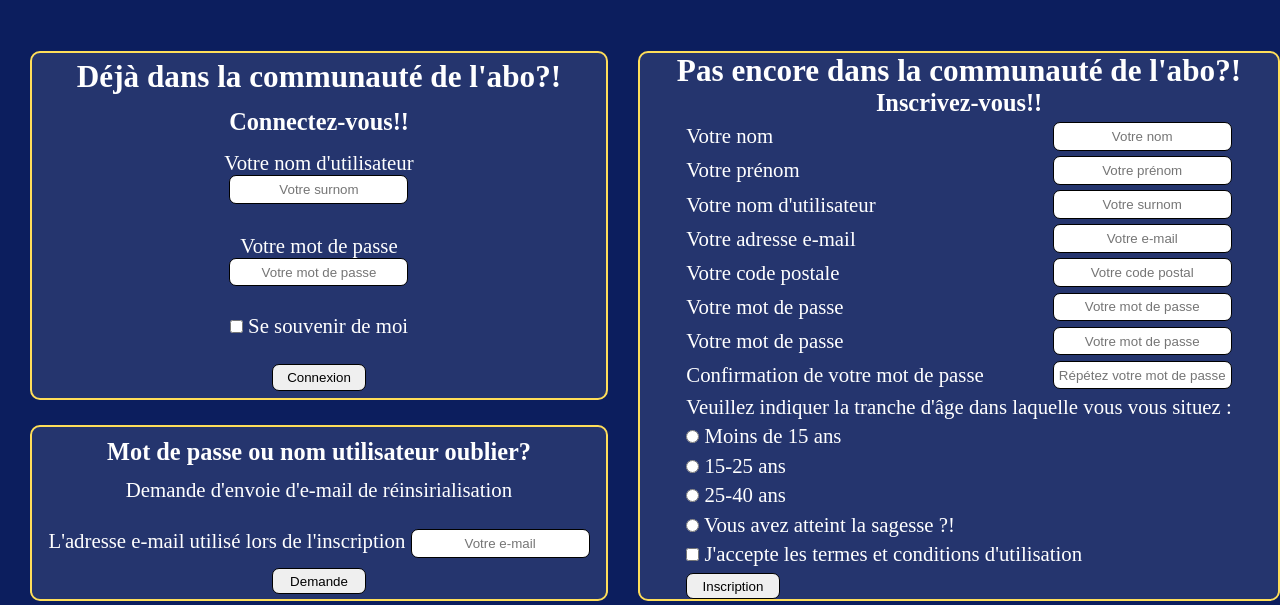
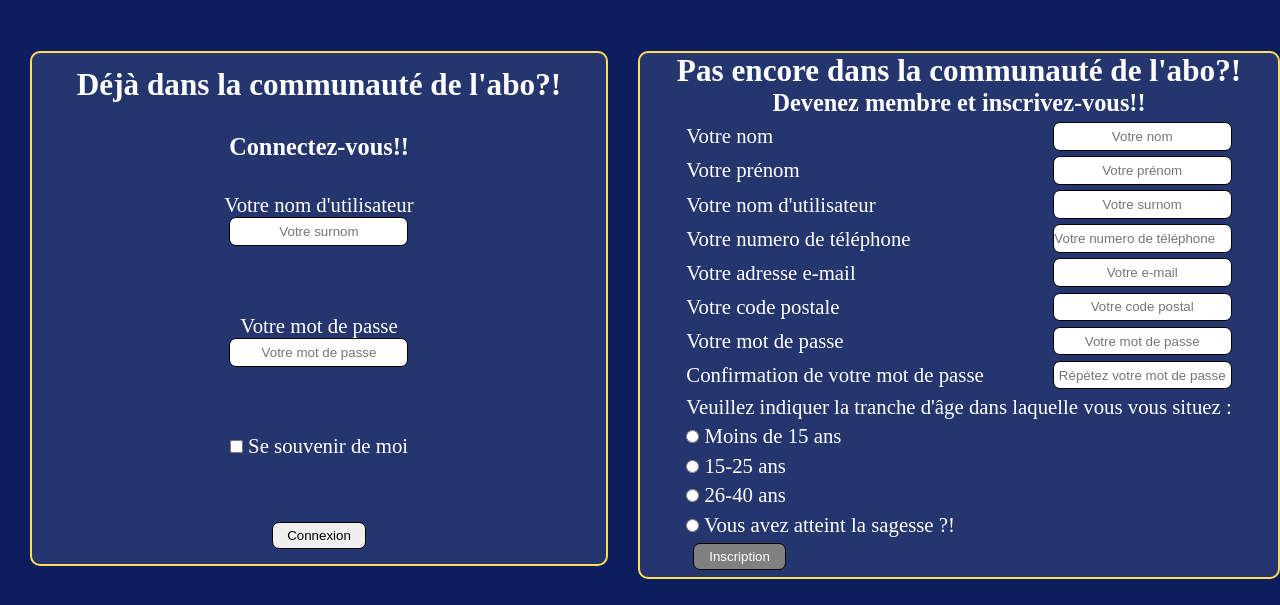
Before and after one commit to albancardon/projet-mediacity_PHP-en-cour, a PHP site: page /mediacity-page06-contact.php in a window 1280 px wide. Shown: the part 678-1283 px from the top of the page. Run offline with PHP 8.4, Linux system fonts and the light colour scheme; grey boxes are pictures that could not be loaded.

Commit message:
Add connexion and register

```diff
--- a/asset/!reste a faire.txt
+++ b/asset/!reste a faire.txt
@@ -1,9 +1,10 @@
+-creation de compte
 -connexion
--creation de compte
 -acces page en foction du type de compte
 -page ajout site
 -page d'acceuil
 -page bibliotheque film
+-bdd serie
 -page serie
--bdd serie
 -page bibliotheque serie
+-créer un captcha pour la connexion et pour l'inscription
--- a/mediacity-page06-contact.php
+++ b/mediacity-page06-contact.php
@@ -1,9 +1,17 @@
 <?php
+$insc = (isset($_GET['insc']) && !empty($_GET['insc'])) ? htmlspecialchars($_GET['insc']) : null;
+if (isset($insc)&& $insc == "ok"){
+    echo'
+        <script language=javascript>
+            alert(\'Inscription effectuer!\');
+        </script> ';
+}
+
 include_once 'PHP/head.php'
 ?>
 <body id="page06">
 <?php
-include_once 'PHP/header.php'
+include_once 'PHP/header.php';
 ?>
 <main>
     <!--header du main page-06-->
@@ -22,111 +30,98 @@ include_once 'PHP/header.php'
         </div>
         <img  class="image-cinema" src="img/page-06-contact/Sortiescinemapoursonge.png" alt="image sortie au cinema">
     </section>
+
     <!--centre du main page-06-->
     <section class="box-general-connexion">
         <article class="box-connexion">
             <div class="login boite-formulaire">
                 <h2 class="titre-h2">Déjà dans la communauté de l'abo?!</h2>
                 <h3>Connectez-vous!!</h3>
-                <form class="formulaire-connexion" action="page-connexion.php" method="post">
+                <form class="formulaire-connexion">
+                <!-- action="php/treatment-user/mediacity-connexion.php" method="POST" -->
                     <p class="champ">
-                        <label for="pseudo">Votre nom d'utilisateur</label>
-                        <input class="zone-remplir" type="text" name="pseudo" id="pseudo" placeholder="Votre surnom" required />
+                        <label for="pseudoConn">Votre nom d'utilisateur</label>
+                        <input class="zone-remplir" type="text" name="pseudoConn" id="pseudoConn" placeholder="Votre surnom" autocomplete="nouveau mot de passe" required />
                     </p>
                     <p class="champ">
-                        <label for="password">Votre mot de passe</label>
-                        <input class="zone-remplir" type="password" name="password" id="password" placeholder="Votre mot de passe" required />
+                        <label for="passConn">Votre mot de passe</label>
+                        <input class="zone-remplir" type="password" name="passConn" id="passConn" placeholder="Votre mot de passe" autocomplete="on" required />
                     </p>
                     <p>
-                        <input class="checkbox" type="checkbox" name="checkbox1" id="checkbox1" required />
-                        <label class="checkbox" for="checkbox1">Se souvenir de moi</label>
+                        <input class="checkbox" type="checkbox" name="checkbox" id="checkbox"/>
+                        <label class="checkbox" for="checkbox">Se souvenir de moi</label>
                     </p>
-                    <input class="validation" type="submit" value="Connexion">
+                    <input class="validation" type="submit" value="Connexion" id="btn-conn">
                     <!--mettre un capcha ici-->
                 </form>
             </div>
-            <div class="reinitialisation boite-formulaire">
-                <div class="formulaire-mdp-oublier">
-                    <h3>
-                        Mot de passe ou nom utilisateur oublier?
-                    </h3>
-                    <p>
-                        Demande d'envoie d'e-mail de réinsirialisation
-                    </p>
-                </div>
-                <form class="champ-mdp-oublier">
-                    <p>
-                        <label for="email">L'adresse e-mail utilisé lors de l'inscription</label>
-                        <input class="zone-remplir" type="email" name="email" id="email" placeholder="Votre e-mail" required />
-                    </p>
-                    <input class="validation" type="submit" value="Demande">
-                </form>
-            </div>
         </article>
+
         <article class="box-inscription boite-formulaire">
             <h2 class="titre-h2">Pas encore dans la communauté de l'abo?!</h2>
-            <h3>Inscrivez-vous!!</h3>
-            <form action="page-inscription.php" method="post">
+            <h3>Devenez membre et inscrivez-vous!!</h3>
+            <form action="php/treatment-user/mediacity-inscription.php" method="post">
                 <p class="champ-inscription">
                     <label class="intitule" for="nom">Votre nom </label>
-                    <input class="zone-remplir" type="text" name="nom" id="nom" placeholder="Votre nom" required />
+                    <input class="zone-remplir" type="text" name="nom" id="nom" placeholder="Votre nom" pattern="[A-Za-z0-9\u00c0-\u00ff]{3,20}" required />
                 </p>
                 <p class="champ-inscription">
                     <label for="prenom">Votre prénom </label>
-                    <input class="zone-remplir" type="text" name="prenom" id="prenom" placeholder="Votre prénom" required />
+                    <input class="zone-remplir" type="text" name="prenom" id="prenom" placeholder="Votre prénom" pattern="[A-Za-z0-9\u00c0-\u00ff]{3,20}" required />
                 </p>
                 <p class="champ-inscription">
                     <label for="pseudo">Votre nom d'utilisateur</label>
-                    <input class="zone-remplir" type="text" name="pseudo" id="pseudo" placeholder="Votre surnom" required />
+                    <input class="zone-remplir" type="text" name="pseudo" id="pseudo" placeholder="Votre surnom" pattern="[A-Za-z0-9\u00c0-\u00ff]{3,20}" required />
                 </p>
                 <p class="champ-inscription">
-                    <label for="email1">Votre adresse e-mail</label>
-                    <input class="zone-remplir" type="email" name="email1" id="email1" placeholder="Votre e-mail" required />
+                    <label for="tel">Votre numero de téléphone</label>
+                    <input class="zone-remplir" type="number" name="tel" id="tel" placeholder="Votre numero de téléphone" pattern="[0-9]{3,20}" required />
+                </p>
+                <p class="champ-inscription">
+                    <label for="mail">Votre adresse e-mail</label>
+                    <input class="zone-remplir" type="email" name="mail" id="mail" placeholder="Votre e-mail" required />
                 </p>
                 <p class="champ-inscription">
                     <label for="codePostal">Votre code postale</label>
-                    <input class="zone-remplir" type="text" name="codePostal" id="codePostal" placeholder="Votre code postal" required />
+                    <input class="zone-remplir" type="text" name="codePostal" id="codePostal" placeholder="Votre code postal" pattern="[A-Za-z0-9]{3,10}" required />
                 </p>
                 <p class="champ-inscription">
-                    <label for="password">Votre mot de passe</label>
-                    <input class="zone-remplir" type="password" name="password" id="password" placeholder="Votre mot de passe" required />
+                    <label for="pass">Votre mot de passe</label>
+                    <input class="zone-remplir" type="password" name="pass" id="pass" placeholder="Votre mot de passe" pattern="[A-Za-z0-9_$]{2,}" required />
                 </p>
                 <p class="champ-inscription">
-                    <label for="password">Votre mot de passe</label>
-                    <input class="zone-remplir" type="password" name="password" id="password" placeholder="Votre mot de passe" required />
-                </p>
-                <p class="champ-inscription">
-                    <label for="password1">Confirmation de votre mot de passe</label>
-                    <input class="zone-remplir" type="password" name="password1" id="password1" placeholder="Répétez votre mot de passe" required />
+                    <label for="pass1">Confirmation de votre mot de passe</label>
+                    <input class="zone-remplir" type="password" name="" id="pass1" placeholder="Répétez votre mot de passe" pattern="[A-Za-z0-9_$]{2,}" required />
                 </p>
                 <p class="zone-age">
                     Veuillez indiquer la tranche d'âge dans laquelle vous vous situez :
                 </p>
                 <p class="zone-age">
-                <input class="checkbox" type="radio" name="age" value="age-moins15" id="age-moins15" />
-                <label class="checkbox" for="age-moins15">Moins de 15 ans</label>
+                <input class="checkbox" type="radio" name="age" value="m15" id="m15" />
+                <label class="checkbox" for="m15">Moins de 15 ans</label>
                 </p>
                 <p class="zone-age">
-                <input class="checkbox" type="radio" name="age" value="age-entre15-25" id="age-entre15-25" />
-                <label class="checkbox" for="age-entre15-25">15-25 ans</label>
+                <input class="checkbox" type="radio" name="age" value="15-25" id="15-25" />
+                <label class="checkbox" for="15-25">15-25 ans</label>
                 </p>
                 <p class="zone-age">
-                    <input class="checkbox" type="radio" name="age" value="age-entre25-40" id="age-entre25-40" />
-                    <label class="checkbox" for="age-entre25-40">25-40 ans</label>
+                    <input class="checkbox" type="radio" name="age" value="26-40" id="26-40" />
+                    <label class="checkbox" for="26-40">26-40 ans</label>
                 </p>
                 <p class="zone-age">
-                    <input class="checkbox" type="radio" name="age" value="age-plus40" id="age-plus40" required/>
-                    <label class="checkbox" for="age-plus40">Vous avez atteint la sagesse ?!</label>
+                    <input class="checkbox" type="radio" name="age" value="p40" id="p40" required/>
+                    <label class="checkbox" for="p40">Vous avez atteint la sagesse ?!</label>
                 </p>
-                <p class="zone-age">
-                    <input class="checkbox" type="checkbox" name="checkbox2" id="checkbox2" required />
+                <!-- <p class="zone-age">
+                    <input class="checkbox" type="checkbox" name="" id="checkbox2" required />
                     <label class="checkbox" for="checkbox2">J'accepte les termes et conditions d'utilisation</label>
-                </p>
+                </p> -->
                 <!--mettre un capcha ici-->
-                <input class="validation" type="submit" value="Inscription">
+                <input class="btn validation" id="btn-inscr" type="submit" value="Inscription">
             </form>
         </article>
     </section>
+
     <!-- partie avis page-06-->
     <section class="section-bas-page-06">
         <article class="box-image-tele">
@@ -150,7 +145,8 @@ include_once 'PHP/header.php'
         </article>
     </section>
 </main>
+
+<script src="script/Javascript-page06.js" defer></script>
 <?php
-include_once 'PHP/slogan.php';
 include_once 'PHP/footer.php';
 ?>
--- a/mediacity-page09-gestion-base-donnee.php
+++ b/mediacity-page09-gestion-base-donnee.php
@@ -45,7 +45,7 @@ include_once 'PHP/header.php'
         <div id="js___posterFilm" class="affiche_container">
         </div>
     </article>
-    <form action="/php_projet-CDA/99.mediacity/projet-mediacity_PHP-en-cour/PHP/treatment/mediacity-ajout-media-BDD.php"  method="get">
+    <form action="/php_projet-CDA/99.mediacity/projet-mediacity_PHP-en-cour/PHP/treatment-gestion-BDD/mediacity-ajout-media-BDD.php"  method="get">
         <input id="id-selection" type="text" name="id"/>
         <input id="titre-selection" type="text" name="titre"/>
         <input id="type-selection" type="text" name="type" value="film"/>
@@ -72,7 +72,7 @@ include_once 'PHP/header.php'
     </article>
     <article id="aside09__select-action" class="invisibility">
         <h2>Que voulez vous faire?</h2>
-        <form action="/php_projet-CDA/99.mediacity/projet-mediacity_PHP-en-cour/PHP/treatment/medicity-modif-quantite-BDD.php"  method="get" class="boite-formulaire action__boxAction">
+        <form action="/php_projet-CDA/99.mediacity/projet-mediacity_PHP-en-cour/PHP/treatment-gestion-BDD/medicity-modif-quantite-BDD.php"  method="get" class="boite-formulaire action__boxAction">
             <input id="titreRecherche" type="text" name="id"/>
             <div class="boxAction_contain">
                 <label for="modifNbCopie">
@@ -89,7 +89,7 @@ include_once 'PHP/header.php'
             </div>
             <button class="btn btn-new-media" id="btn-valider-modifNb">Valider</button>
         </form>
-        <form action="/php_projet-CDA/99.mediacity/projet-mediacity_PHP-en-cour/PHP/treatment/medicity-modif-quantite-BDD.php"  method="get" class="boite-formulaire action__boxAction">
+        <form action="/php_projet-CDA/99.mediacity/projet-mediacity_PHP-en-cour/PHP/treatment-gestion-BDD/medicity-modif-quantite-BDD.php"  method="get" class="boite-formulaire action__boxAction">
             <input id="titreRecherche1" type="text" name="id"/>
             <div class="boxAction_contain">
                 <label for="supprimerMedia">
--- a/script/Javascript-page09.js
+++ b/script/Javascript-page09.js
@@ -242,7 +242,7 @@ function recupLinkPoster (){
     filmSelect.classList.add("aside09__film-select");
     var xhr = new XMLHttpRequest();
     let envoiNomFilm = nomFilm.value;
-    var page = "http://localhost/php_projet-CDA/projet-mediacity_PHP-en-cour/PHP/treatment/mediacity-get-ajax.php?nomFilmGet="+envoiNomFilm;
+    var page = "http://localhost/php_projet-CDA/99.mediacity/projet-mediacity_PHP-en-cour/PHP/treatment-gestion-BDD/mediacity-get-ajax.php?nomFilmGet="+envoiNomFilm;
     xhr.open("GET", page, true);
     xhr.send(null);
     xhr.onreadystatechange = function() {
```
Also changed, not shown: PHP/treatment-user/mediacity-connexion.php (added, +49 -0 lines), PHP/treatment-user/mediacity-inscription.php (+3 -8 lines), asset/base-de-donnée/projet-mediacity-2021-06-15_script-data-user.sql (+22 -22 lines), mediacity-pagex-test.php (+67 -5 lines), script/Javascript-page06.js (added, +22 -0 lines).
